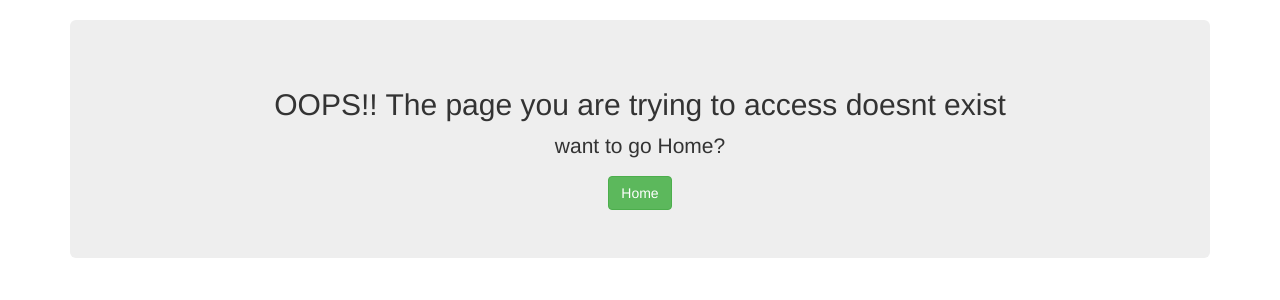
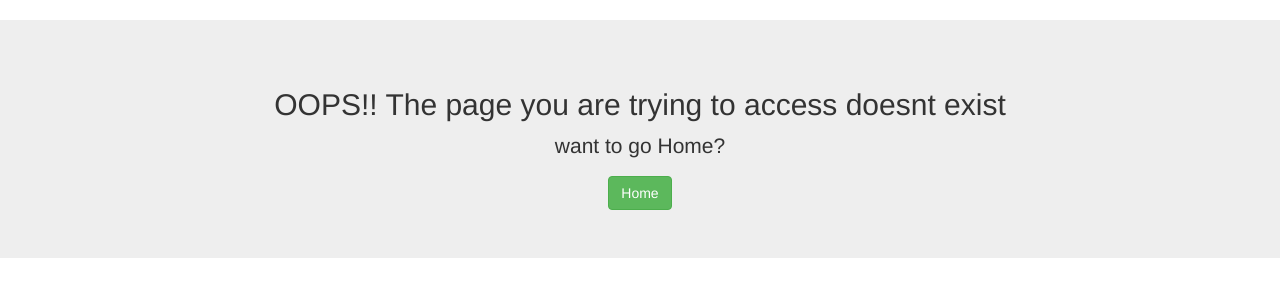
Before and after one commit to suad7/News-highlight, a Flask app: template app/templates/404.html in a window 1280 px wide. Shown: the part 52-352 px from the top of the page. Run offline with Flask 2, Linux system fonts and the light colour scheme; the template is opened without the code that fills it, so the values that code supplies are empty; some libraries are stand-ins or nearby versions.

```diff
--- a/app/templates/404.html
+++ b/app/templates/404.html
@@ -1,6 +1,6 @@
 {% extends 'base.html' %}
 {% block content %}
-<div class="container">
+<!-- <div class="container"> -->
  <div class="jumbotron text-center">
         <h2>OOPS!! The page you are trying to access doesnt exist</h2>
         <p> want to go Home?</p><a href="/" class="btn btn-success">Home</a>
```
